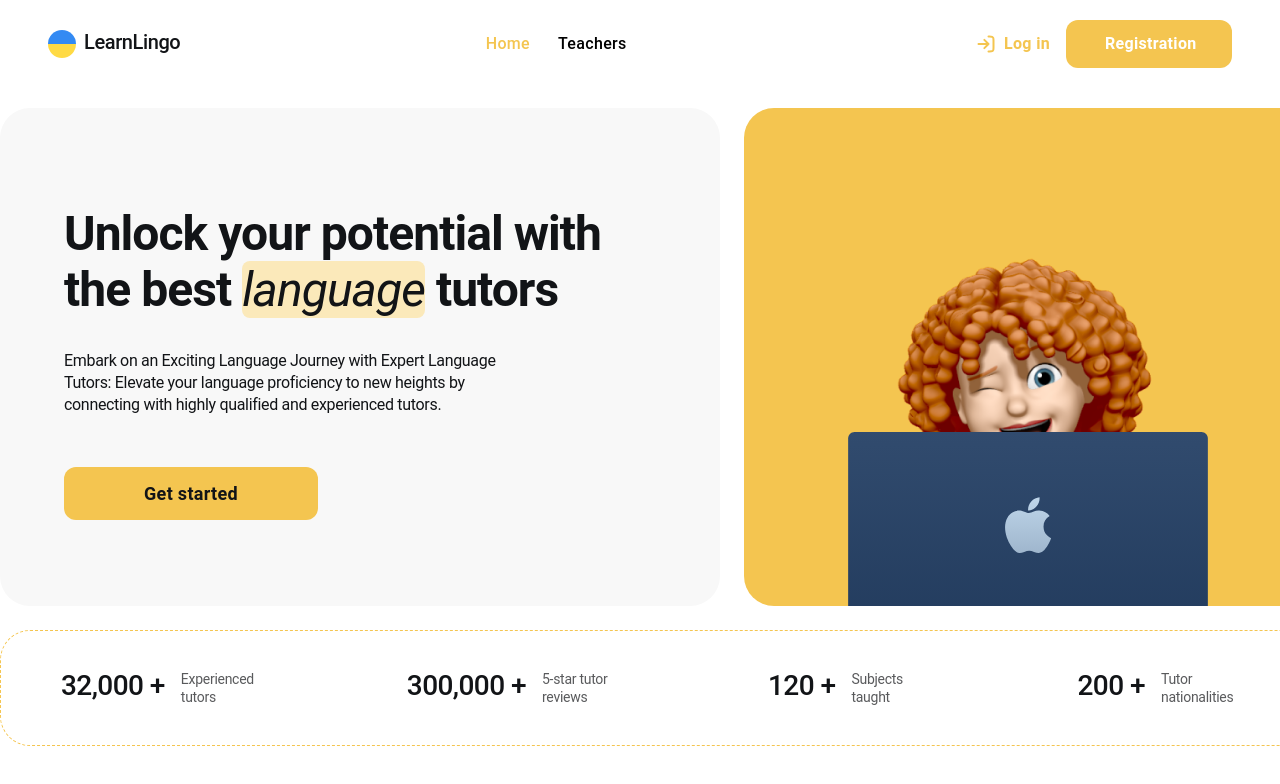
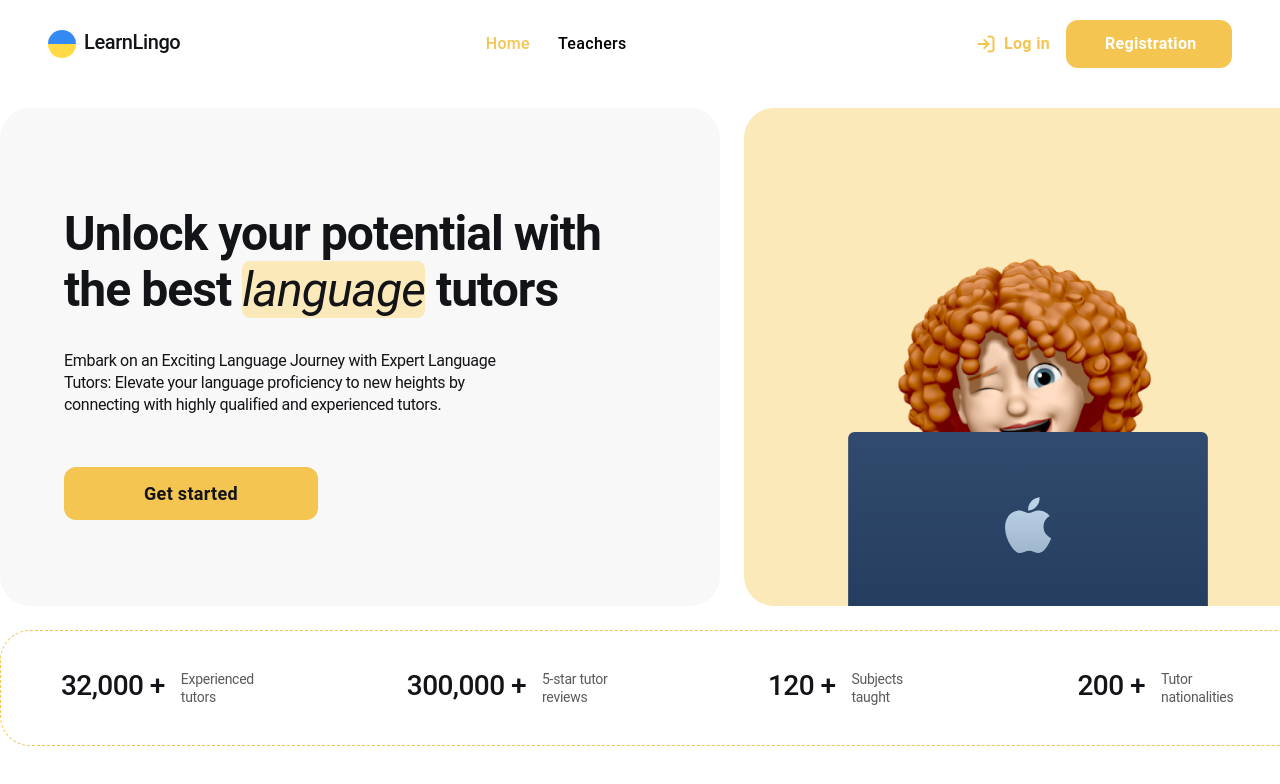
Before and after one commit to KRB-U/learn_lingo, a React (Create React App) app: page / in a window 1280 px wide. Shown: the top 784 px of the page. Built offline with nearby package versions, Linux system fonts and the light colour scheme; no server answers.

Commit message:
corrected color theme home page

```diff
--- a/src/pages/Home/Home.styled.js
+++ b/src/pages/Home/Home.styled.js
@@ -71,7 +71,7 @@ export const PicContainer = styled.div`
   position: relative;
   width: 568px;
   border-radius: 30px;
-  background-color: ${(props) => props.theme.colorTheme.basic};
+  background-color: ${(props) => props.theme.colorTheme.light};
   overflow: hidden;
 `;
 
```
